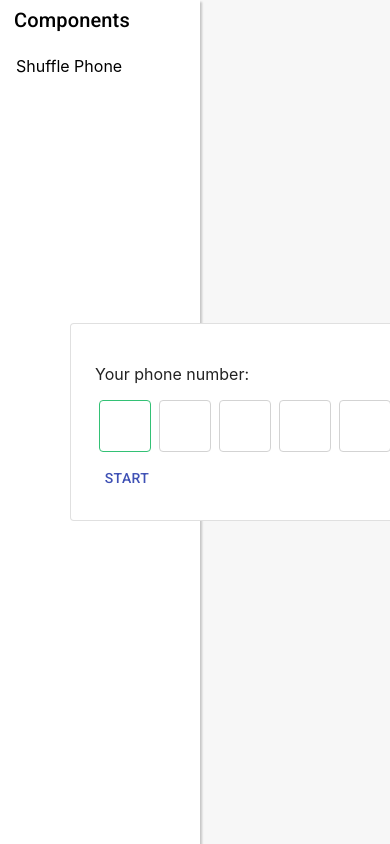
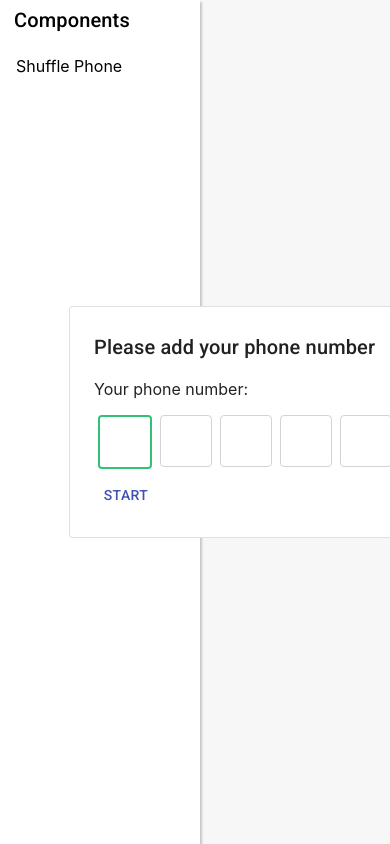
Before and after one commit to hklucher/bad-ui, a React (Create React App) app: page /shuffle_phone in a window 390 px wide. Shown: the top 844 px of the page. Built offline with nearby package versions, Linux system fonts and the light colour scheme.

Commit message:
Add a header for phone form

```diff
--- a/src/components/phone_shuffle/PhoneShuffle.tsx
+++ b/src/components/phone_shuffle/PhoneShuffle.tsx
@@ -1,5 +1,5 @@
 import React, { useEffect } from "react";
-import { Card } from "@material-ui/core";
+import { Card, Typography } from "@material-ui/core";
 
 import "./PhoneShuffle.css";
 import PhoneNumberSummary from "./PhoneNumberSummary";
@@ -85,6 +85,10 @@ function PhoneShuffle() {
   return (
     <div className="container">
       <Card variant="outlined" className="phone-shuffle__card">
+        <Typography variant="h6">
+          Please add your phone number
+        </Typography>
+
         <PhoneNumberSummary
           digits={Object.values(phoneNumberDigits)}
         />
--- a/src/components/phone_shuffle/PhoneShuffleInput.css
+++ b/src/components/phone_shuffle/PhoneShuffleInput.css
@@ -19,4 +19,10 @@
 
 .phone-shuffle-input__active {
   border-color: #33c175;
+  border-width: 2px;
 }
+
+.phone-shuffle-input__complete {
+  border-bottom-width: 4px;
+  border-bottom-color:  #3b7bde;
+}
--- a/src/components/phone_shuffle/PhoneShuffleInput.tsx
+++ b/src/components/phone_shuffle/PhoneShuffleInput.tsx
@@ -3,16 +3,22 @@ import React from "react";
 import "./PhoneShuffleInput.css";
 
 interface Props {
-  active: boolean
-  value: number | null
+  active: boolean;
+  value: number | null;
 }
 
 function PhoneShuffleInput({ active, value }: Props) {
+  const isComplete = value !== null && !active;
+
   return (
-    <div className={`phone-shuffle-input ${active && "phone-shuffle-input__active"}`}>
+    <div
+      className={`phone-shuffle-input ${active &&
+        "phone-shuffle-input__active"} ${isComplete &&
+        "phone-shuffle-input__complete"}`}
+    >
       {value && <p className="phone-shuffle-input__value">{value}</p>}
     </div>
-  )
+  );
 }
 
 export default PhoneShuffleInput;
```
